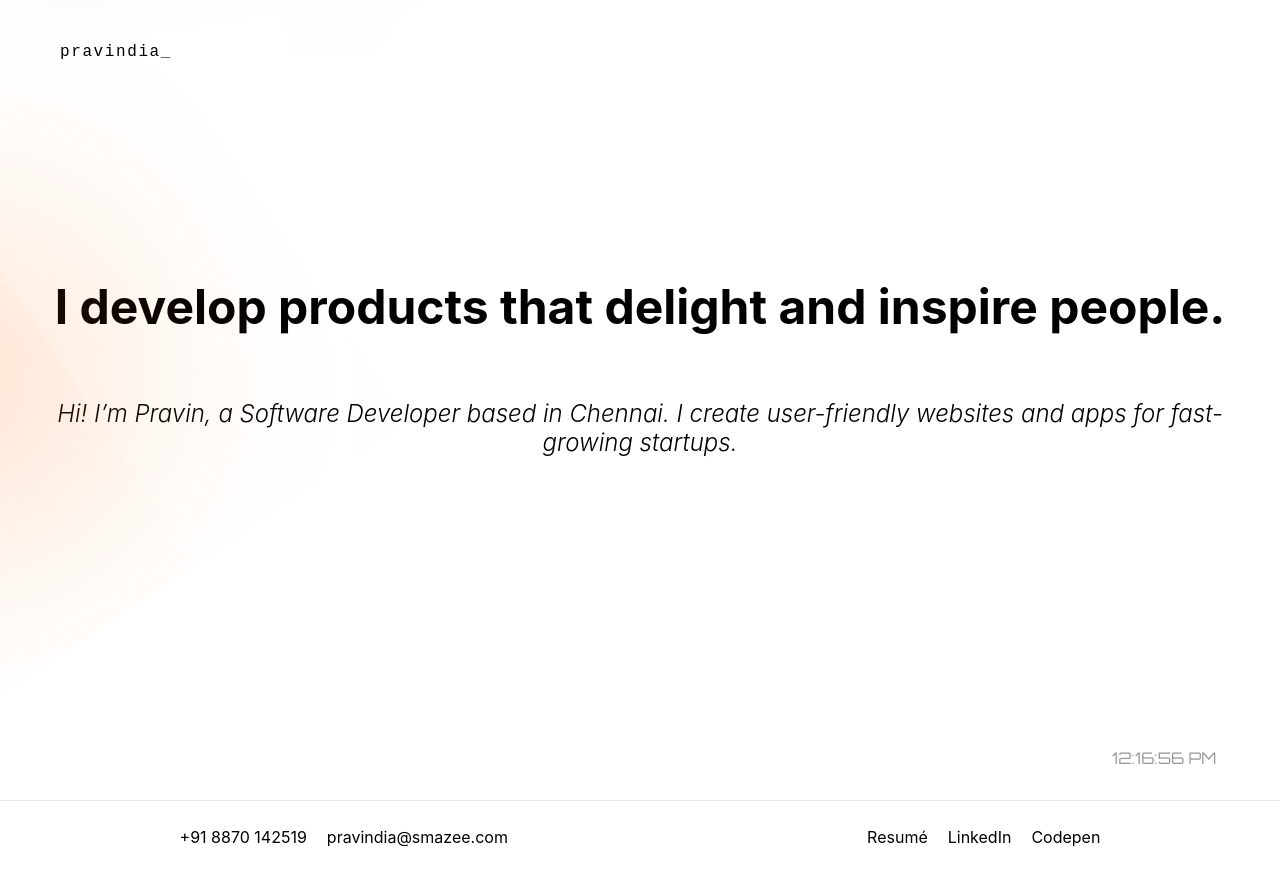
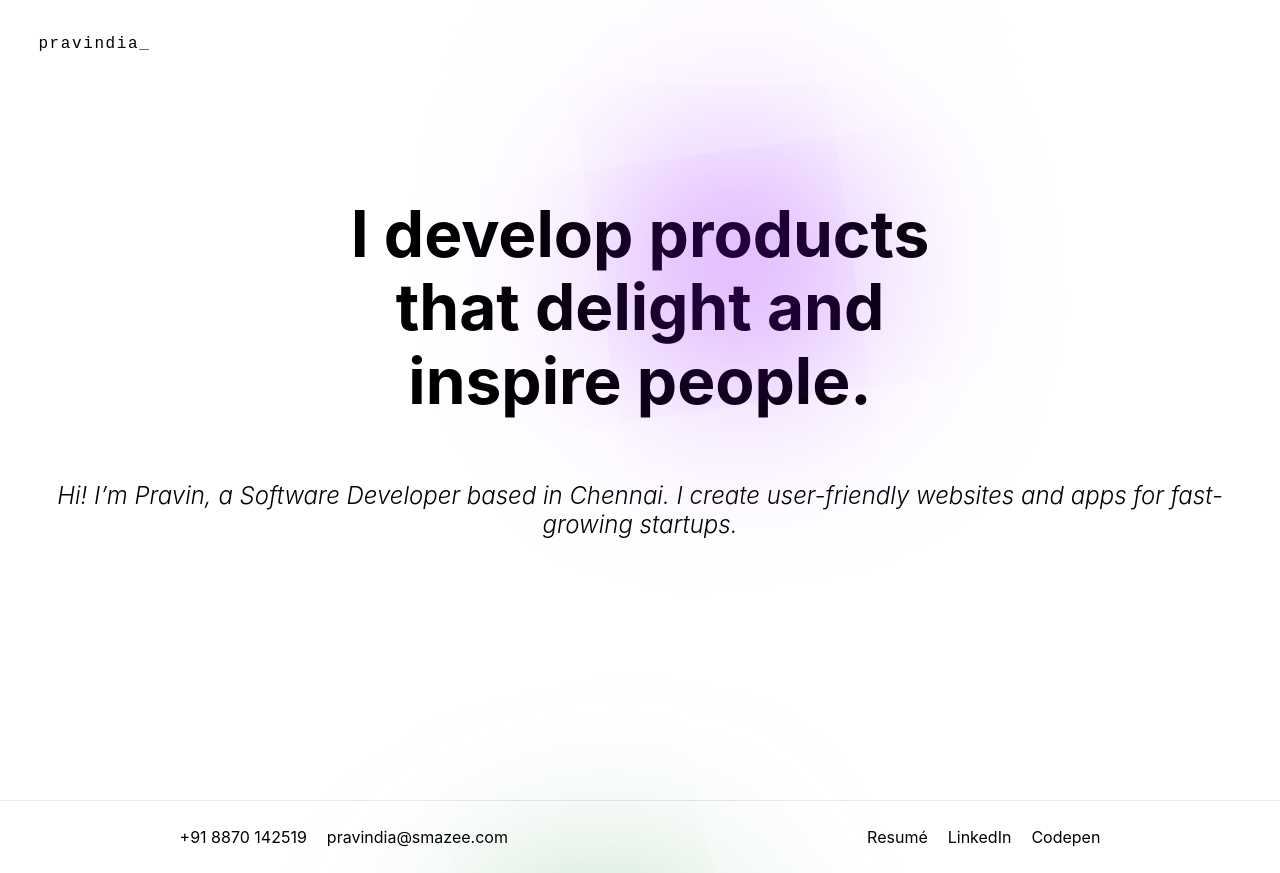
Before and after one commit to pravindia/pravindia, a Next.js app: page / in a window 1280 px wide. Built offline with nearby package versions, Linux system fonts and the light colour scheme.

Commit message:
clock removed

```diff
--- a/components/Footer/Footer.tsx
+++ b/components/Footer/Footer.tsx
@@ -11,21 +11,28 @@ const Footer = (props: { textEnter: any; textLeave: any }) => {
         <a
           onMouseEnter={props.textEnter}
           onMouseLeave={props.textLeave}
-          href=""
+          target="_blank"
+          rel="noreferrer"
+          download={true}
+          href="https://pravindia.com/assets/resume.pdf"
         >
           Resumé
         </a>
         <a
           onMouseEnter={props.textEnter}
           onMouseLeave={props.textLeave}
-          href=""
+          target="_blank"
+          rel="noreferrer"
+          href="https://www.linkedin.com/in/pravindia"
         >
           LinkedIn
         </a>
         <a
           onMouseEnter={props.textEnter}
           onMouseLeave={props.textLeave}
-          href=""
+          target="_blank"
+          rel="noreferrer"
+          href="https://codepen.io/pravindia"
         >
           Codepen
         </a>
--- a/components/Header/Header.module.scss
+++ b/components/Header/Header.module.scss
@@ -1,6 +1,9 @@
 .header {
-  padding: 40px 60px;
+  padding: 2rem 2.4rem;
   position: fixed;
+  z-index: 10;
+  backdrop-filter: blur(24px);
+  width: 100%;
 
   a {
     letter-spacing: 0.1rem;
--- a/pages/index.tsx
+++ b/pages/index.tsx
@@ -43,7 +43,6 @@ export default function Home() {
     <>
       <Cursor variants={variants} curVariant={cursorVariant} />
       <Header></Header>
-      <Timer />
       <div className={styles.container}>
         <div className={styles.background}>
           <span></span>
@@ -59,9 +58,11 @@ export default function Home() {
         </Head>
         <main>
           <section className={styles.home}>
-            <h1 className={styles.title}>
-              I <span>develop products</span> that delight and inspire people.
-            </h1>
+            <div style={{maxWidth:"50vmax"}}>
+              <h1 className={styles.title}>
+                I <span onMouseLeave={textLeave} onMouseEnter={textEnter}>develop products</span> that delight and inspire people.
+              </h1>
+            </div>
             <p className={styles.description}>
               Hi! I’m Pravin, a Software Developer based in Chennai. I create
               user-friendly websites and apps for fast-growing startups.
--- a/styles/Home.module.scss
+++ b/styles/Home.module.scss
@@ -2,6 +2,7 @@
   position: relative;
   max-width: 100vw;
   overflow: hidden;
+  z-index: 1;
 }
 // @keyframes grain {
 //   0%, 100% { transform:translate(0, 0) }
@@ -25,6 +26,7 @@
   justify-content: center;
   align-items: center;
   padding: 2rem;
+  z-index: 2;
 }
 // .main::after {
 //   content: "";
@@ -50,7 +52,7 @@
 .title {
   margin: 0;
   line-height: 1.15;
-  font-size: 3rem;
+  font-size: 4rem;
 }
 
 .title,
--- a/styles/globals.css
+++ b/styles/globals.css
@@ -15,6 +15,10 @@ a {
   box-sizing: border-box;
 }
 
+main{
+  z-index: 2;
+}
+
 @media (prefers-color-scheme: dark) {
   html {
     color-scheme: dark;
```
Also changed, not shown: components/Cursor/ActiveCursor.tsx (added, +12 -0 lines), 2 other files (tests, documents, lock files or other folders).
